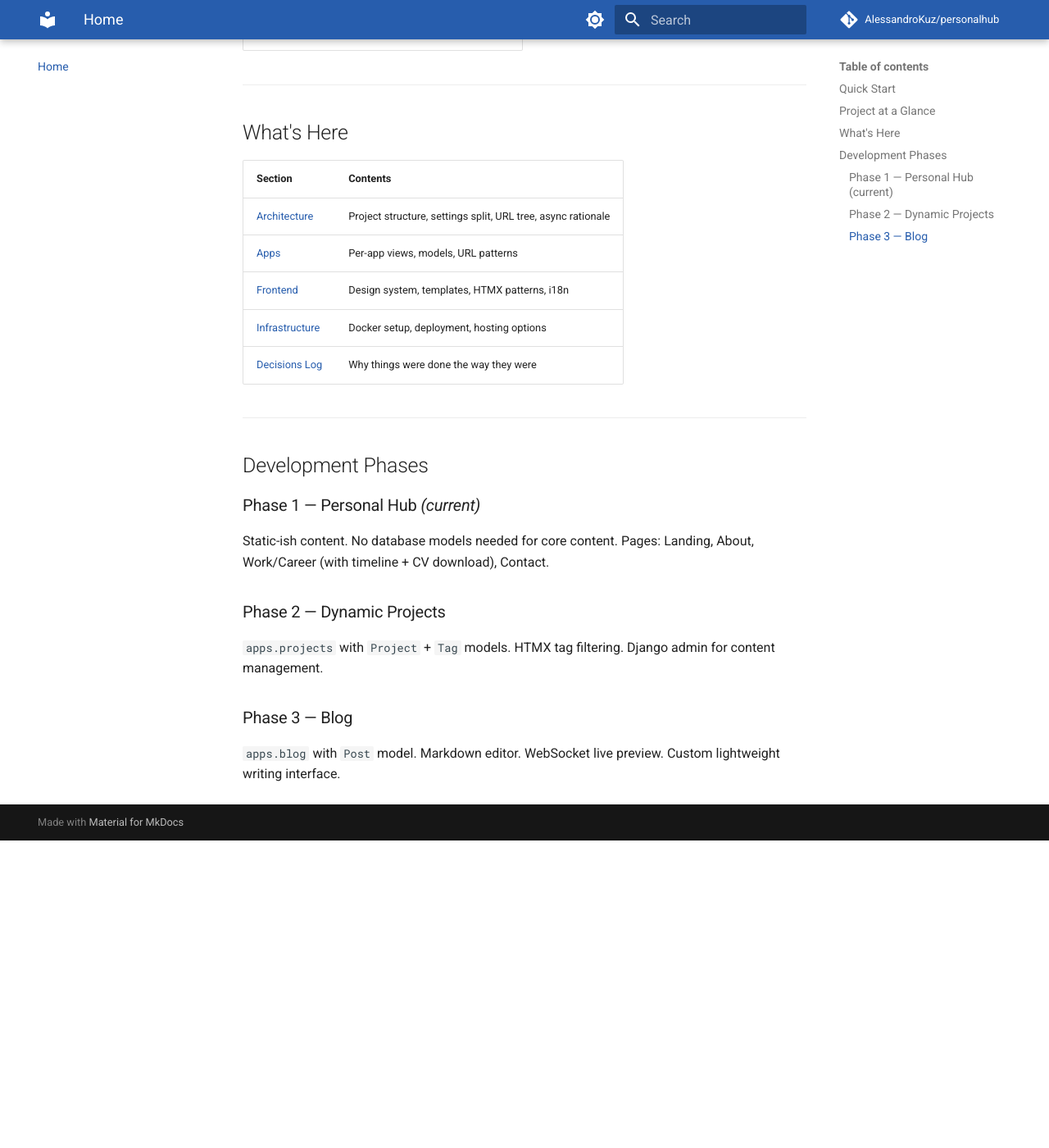
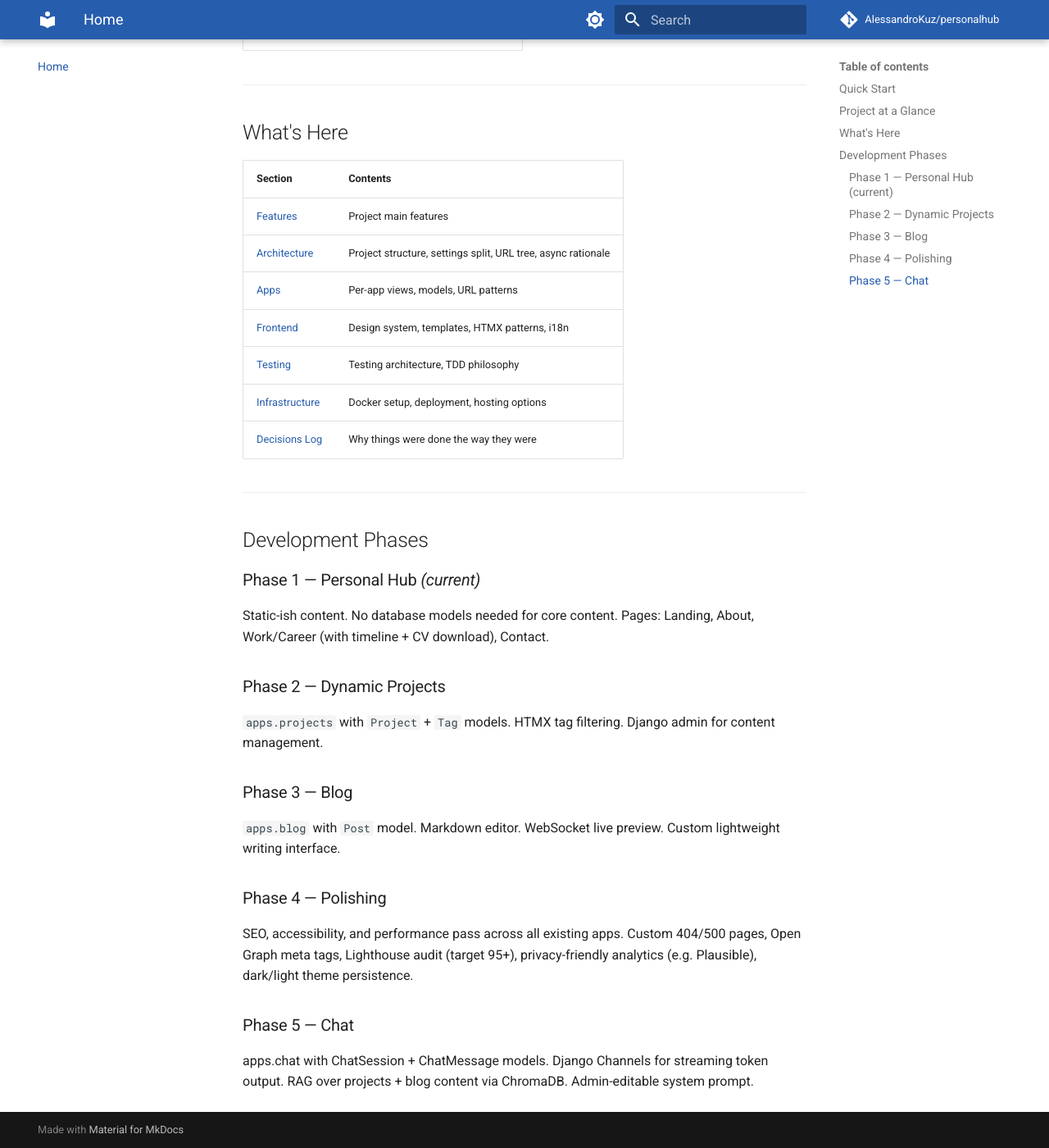
Before and after one commit to AlessandroKuz/personalhub-docs, an MkDocs documentation site: the page built from docs/index.md, in a window 1280 px wide and 1400 px high, scrolled down 1203 px. Shown: the whole window at 82% size. Built offline with MkDocs 1.6.1 and Material for MkDocs 9.7.7, drawn with Linux system fonts in a browser that asks for light colours; comment, search, counter and statistics services are not loaded; before the commit the page ends 2228 px from its top, so only the background shows below that.

Commit message:
docs: update index.md with current status

```diff
--- a/docs/index.md
+++ b/docs/index.md
@@ -47,9 +47,11 @@ uv run mkdocs serve --dev-addr 127.0.0.1:8001
 
 | Section | Contents |
 | --- | --- |
+| [Features](features.md) | Project main features |
 | [Architecture](architecture/overview.md) | Project structure, settings split, URL tree, async rationale |
 | [Apps](apps/core.md) | Per-app views, models, URL patterns |
 | [Frontend](frontend/design-system.md) | Design system, templates, HTMX patterns, i18n |
+| [Testing](testing/tdd.md) | Testing architecture, TDD philosophy |
 | [Infrastructure](infrastructure/docker.md) | Docker setup, deployment, hosting options |
 | [Decisions Log](decisions.md) | Why things were done the way they were |
 
@@ -71,3 +73,15 @@ Django admin for content management.
 
 `apps.blog` with `Post` model. Markdown editor. WebSocket live preview.
 Custom lightweight writing interface.
+
+### Phase 4 — Polishing
+
+SEO, accessibility, and performance pass across all existing apps.
+Custom 404/500 pages, Open Graph meta tags, Lighthouse audit (target 95+),
+privacy-friendly analytics (e.g. Plausible), dark/light theme persistence.
+
+### Phase 5 — Chat
+
+apps.chat with ChatSession + ChatMessage models. Django Channels
+for streaming token output. RAG over projects + blog content via ChromaDB.
+Admin-editable system prompt.
```
